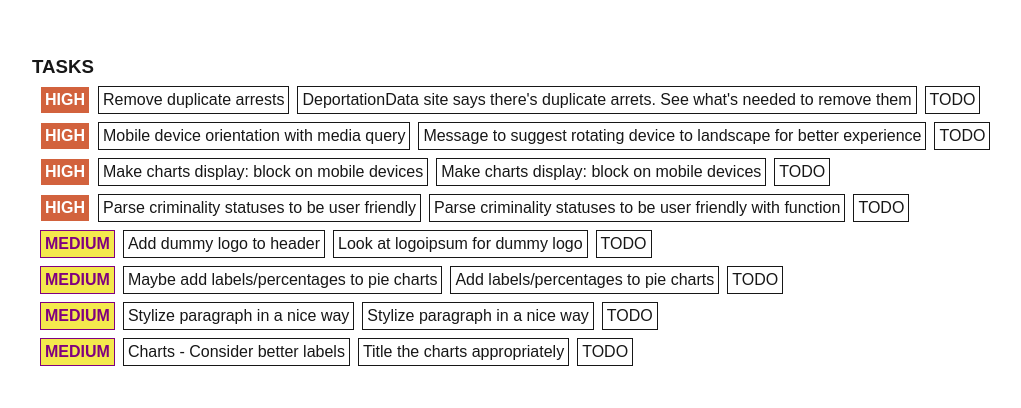
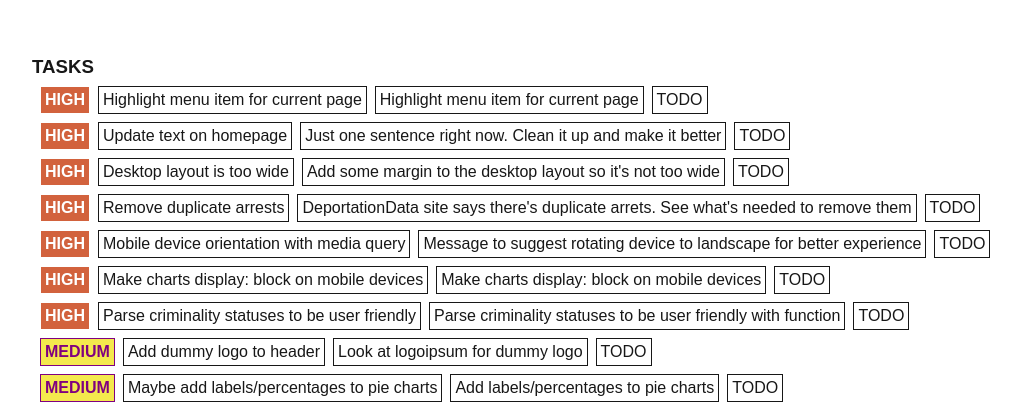
Before and after one commit to warriorpostman/look-ice-web, a Next.js app: page / in a window 1280 px wide. Shown: the part 813-1221 px from the top of the page, without its empty margins (0-1021 px from the left). Built offline with nearby package versions, Linux system fonts and the light colour scheme.

Commit message:
added more project tasks for final cleanup

```diff
--- a/src/app/layout.js
+++ b/src/app/layout.js
@@ -33,6 +33,24 @@ export default function RootLayout({ children }) {
             {isDevelopment === true &&
             <>
                 <h3>TASKS</h3>
+                <ProjectTask
+                    title="Highlight menu item for current page"
+                    description="Highlight menu item for current page"
+                    urgency="HIGH"
+                    status="TODO"
+                />
+                <ProjectTask
+                    title="Update text on homepage"
+                    description="Just one sentence right now. Clean it up and make it better"
+                    urgency="HIGH"
+                    status="TODO"
+                />
+                <ProjectTask
+                    title="Desktop layout is too wide"
+                    description="Add some margin to the desktop layout so it's not too wide"
+                    urgency="HIGH"
+                    status="TODO"
+                />
                 <ProjectTask
                     title="Remove duplicate arrests"
                     description="DeportationData site says there's duplicate arrets. See what's needed to remove them"
```
